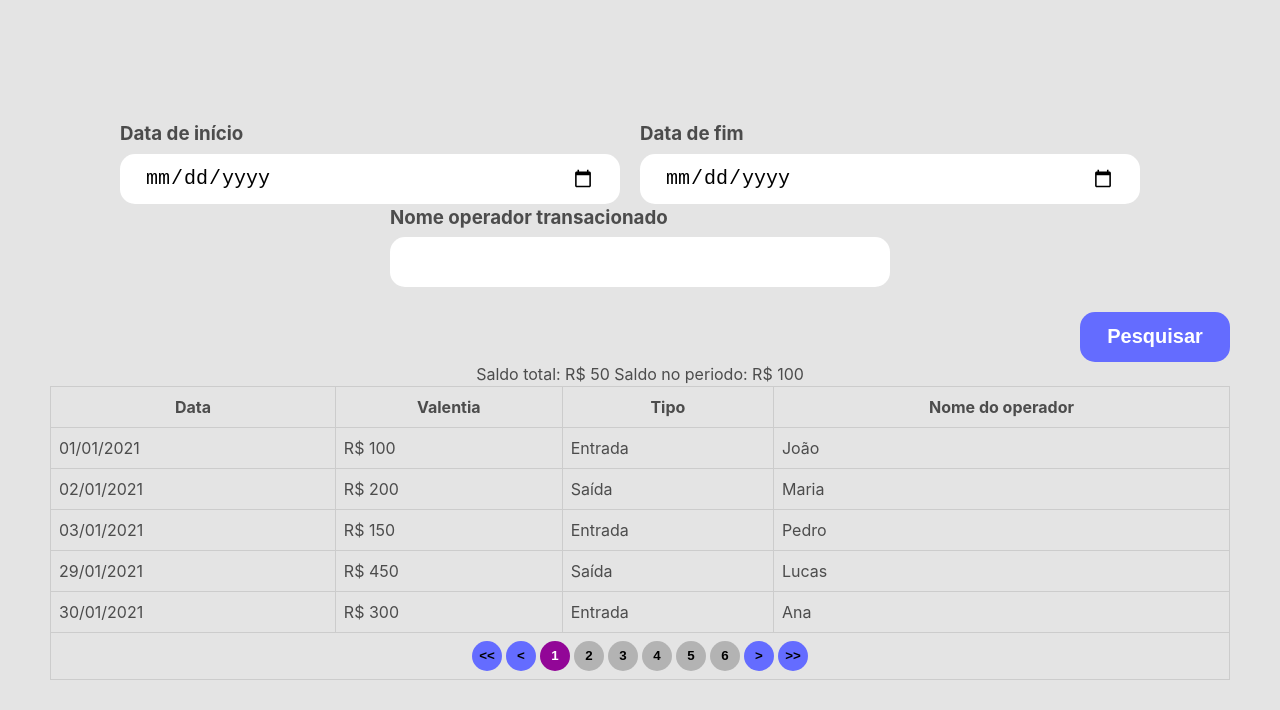
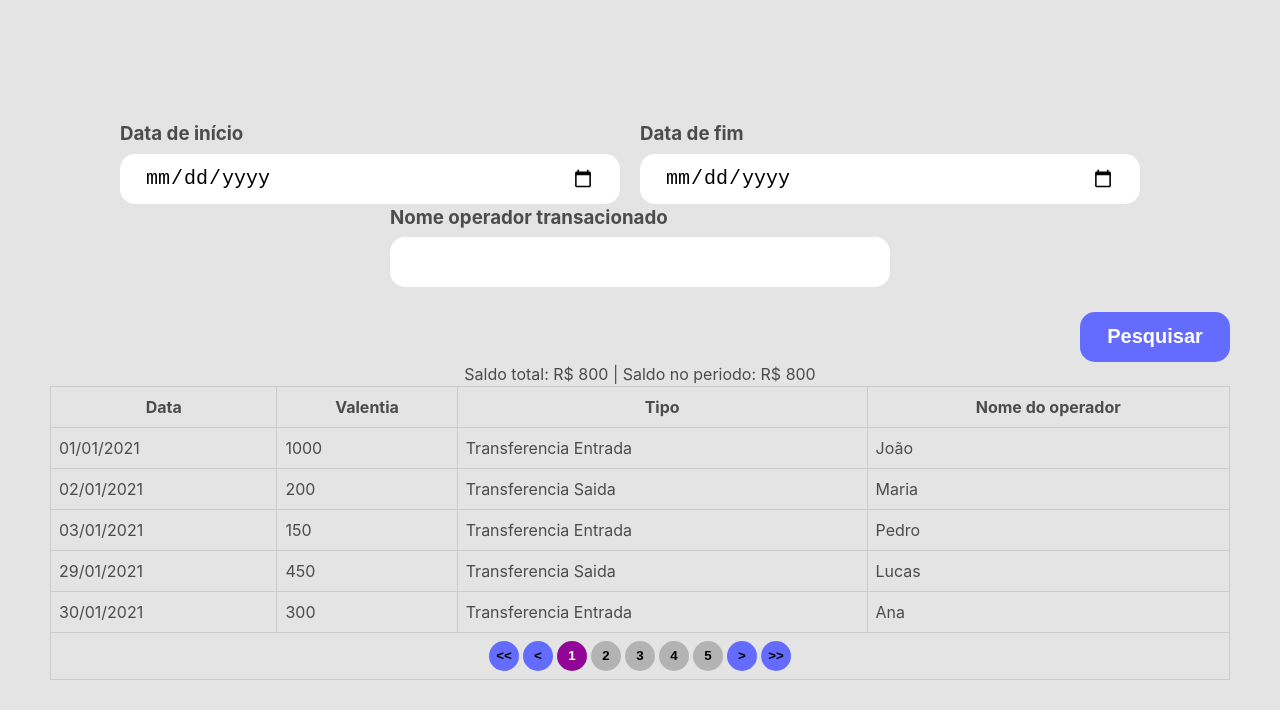
Before and after one commit to me-luc/ps-supera-frontend, a React (Vite) app: page / in a window 1280 px wide. Shown: the top 710 px of the page. Built offline with nearby package versions, Linux system fonts and the light colour scheme; the HTML template or start-up script is replaced by a standard one.

Commit message:
feat: add search filter

```diff
--- a/src/App.tsx
+++ b/src/App.tsx
@@ -1,11 +1,30 @@
-import { useState } from 'react';
+import { useEffect, useState } from 'react';
+import dayjs from 'dayjs';
 import SearchParam from './SearchParam';
 import DataTable from './DataTable';
+import { Operation, OperationData, OperationType } from './types';
 
 function App() {
 	const [beginDate, setBeginDate] = useState('');
 	const [endDate, setEndDate] = useState('');
 	const [operatorName, setOperatorName] = useState('');
+	const [data, setData] = useState<Operation[]>([]);
+	const [filteredData, setFilteredData] = useState<Operation[]>([]);
+	const [totalBalance, setTotalBalance] = useState(0);
+
+	useEffect(() => {
+		const data = getData().map((item) => {
+			return {
+				...item,
+				type: getType(item.type),
+			};
+		});
+		setData(data);
+		setFilteredData(data);
+
+		const total = calculateBalance(data);
+		setTotalBalance(total);
+	}, []);
 
 	return (
 		<>
@@ -26,12 +45,200 @@ function App() {
 				/>
 			</div>
 			<div className='search-button-box'>
-				<button className='search-button'>Pesquisar</button>
+				<button className='search-button' onClick={changeSearch}>
+					Pesquisar
+				</button>
 			</div>
 
-			<DataTable />
+			<DataTable data={filteredData} totalBalance={totalBalance} />
 		</>
 	);
+
+	function changeSearch() {
+		let customData: Operation[] = data;
+
+		if (beginDate) {
+			customData = customData.filter((item) => {
+				const date = dayjs(item.date);
+				const begin = dayjs(beginDate);
+				return date >= begin;
+			});
+		}
+		if (endDate) {
+			customData = customData.filter((item) => {
+				const date = dayjs(item.date);
+				const end = dayjs(endDate);
+				return date <= end;
+			});
+		}
+		if (operatorName) {
+			customData = customData.filter(
+				(item) => item.operatorName === operatorName
+			);
+		}
+		setFilteredData(customData);
+	}
 }
 
 export default App;
+
+export function calculateBalance(data: Operation[]): number {
+	let totalBalance = 0;
+
+	data.forEach((item) => {
+		if (item.type === OperationType.INCOMING_TRANSFER)
+			totalBalance += item.value;
+		if (item.type === OperationType.OUTGOING_TRANSFER)
+			totalBalance -= item.value;
+		if (item.type === OperationType.DEPOSIT) totalBalance += item.value;
+		if (item.type === OperationType.WITHDRAW) totalBalance -= item.value;
+	});
+
+	return totalBalance;
+}
+
+function getType(type: string): OperationType {
+	switch (type) {
+		case 'Transferencia Entrada':
+			return OperationType.INCOMING_TRANSFER;
+		case 'Transferencia Saida':
+			return OperationType.OUTGOING_TRANSFER;
+		case 'Deposito':
+			return OperationType.DEPOSIT;
+		case 'Saque':
+			return OperationType.WITHDRAW;
+		default:
+			return OperationType.INCOMING_TRANSFER;
+	}
+}
+
+function getData(): OperationData[] {
+	return [
+		{
+			date: '01/01/2021',
+			value: 1000,
+			type: 'Transferencia Entrada',
+			operatorName: 'João',
+		},
+		{
+			date: '02/01/2021',
+			value: 200,
+			type: 'Transferencia Saida',
+			operatorName: 'Maria',
+		},
+		{
+			date: '03/01/2021',
+			value: 150,
+			type: 'Transferencia Entrada',
+			operatorName: 'Pedro',
+		},
+		{
+			date: '29/01/2021',
+			value: 450,
+			type: 'Transferencia Saida',
+			operatorName: 'Lucas',
+		},
+		{
+			date: '30/01/2021',
+			value: 300,
+			type: 'Transferencia Entrada',
+			operatorName: 'Ana',
+		},
+		{
+			date: '01/01/2021',
+			value: 100,
+			type: 'Transferencia Entrada',
+			operatorName: 'João',
+		},
+		{
+			date: '02/01/2021',
+			value: 200,
+			type: 'Transferencia Saida',
+			operatorName: 'Maria 2',
+		},
+		{
+			date: '03/01/2021',
+			value: 150,
+			type: 'Transferencia Entrada',
+			operatorName: 'Pedro 2',
+		},
+		{
+			date: '29/01/2021',
+			value: 450,
+			type: 'Transferencia Saida',
+			operatorName: 'Lucas 2',
+		},
+		{
+			date: '30/01/2021',
+			value: 300,
+			type: 'Transferencia Entrada',
+			operatorName: 'Ana',
+		},
+		{
+			date: '01/01/2021',
+			value: 100,
+			type: 'Transferencia Entrada',
+			operatorName: 'João',
+		},
+		{
+			date: '02/01/2021',
+			value: 200,
+			type: 'Transferencia Saida',
+			operatorName: 'Maria',
+		},
+		{
+			date: '03/01/2021',
+			value: 150,
+			type: 'Transferencia Entrada',
+			operatorName: 'Pedro',
+		},
+		{
+			date: '29/01/2021',
+			value: 450,
+			type: 'Transferencia Saida',
+			operatorName: 'Lucas',
+		},
+		{
+			date: '30/01/2021',
+			value: 300,
+			type: 'Transferencia Entrada',
+			operatorName: 'Ana',
+		},
+		{
+			date: '01/01/2021',
+			value: 100,
+			type: 'Transferencia Entrada',
+			operatorName: 'João',
+		},
+		{
+			date: '02/01/2021',
+			value: 200,
+			type: 'Transferencia Saida',
+			operatorName: 'Maria',
+		},
+		{
+			date: '03/01/2021',
+			value: 150,
+			type: 'Transferencia Entrada',
+			operatorName: 'Pedro',
+		},
+		{
+			date: '29/01/2021',
+			value: 450,
+			type: 'Transferencia Saida',
+			operatorName: 'Lucas',
+		},
+		{
+			date: '30/01/2021',
+			value: 300,
+			type: 'Transferencia Entrada',
+			operatorName: 'Ana',
+		},
+		{
+			date: '30/01/2021',
+			value: 300,
+			type: 'Transferencia Entrada',
+			operatorName: 'Ana',
+		},
+	];
+}
--- a/src/DataTable.tsx
+++ b/src/DataTable.tsx
@@ -1,14 +1,25 @@
 import { useState } from 'react';
+import { Operation, OperationType } from './types';
+import { calculateBalance } from './App';
 
-export default function DataTable() {
+interface DataTableProps {
+	data: Operation[];
+	totalBalance: number;
+}
+
+export default function DataTable({ data, totalBalance }: DataTableProps) {
 	const [page, setPage] = useState(1);
-	const data = getData();
 	const ITEMS_PER_PAGE = 5;
 	const PAGES_COUNT = Math.ceil(data.length / ITEMS_PER_PAGE);
 
+	const periodBalance = calculateBalance(data);
+
 	return (
 		<table className='data-table'>
-			<caption>Saldo total: R$ 50 Saldo no periodo: R$ 100</caption>
+			<caption>
+				Saldo total: R$ {totalBalance} | Saldo no periodo: R${' '}
+				{periodBalance}
+			</caption>
 			<thead>
 				<tr>
 					<th>Data</th>
@@ -64,164 +75,3 @@ export default function DataTable() {
 		</table>
 	);
 }
-
-function getData() {
-	return [
-		{
-			date: '01/01/2021',
-			value: 'R$ 100',
-			type: 'Entrada',
-			operatorName: 'João',
-		},
-		{
-			date: '02/01/2021',
-			value: 'R$ 200',
-			type: 'Saída',
-			operatorName: 'Maria',
-		},
-		{
-			date: '03/01/2021',
-			value: 'R$ 150',
-			type: 'Entrada',
-			operatorName: 'Pedro',
-		},
-		{
-			date: '29/01/2021',
-			value: 'R$ 450',
-			type: 'Saída',
-			operatorName: 'Lucas',
-		},
-		{
-			date: '30/01/2021',
-			value: 'R$ 300',
-			type: 'Entrada',
-			operatorName: 'Ana',
-		},
-		{
-			date: '01/01/2021',
-			value: 'R$ 100',
-			type: 'Entrada',
-			operatorName: 'João',
-		},
-		{
-			date: '02/01/2021',
-			value: 'R$ 200',
-			type: 'Saída',
-			operatorName: 'Maria 2',
-		},
-		{
-			date: '03/01/2021',
-			value: 'R$ 150',
-			type: 'Entrada',
-			operatorName: 'Pedro 2',
-		},
-		{
-			date: '29/01/2021',
-			value: 'R$ 450',
-			type: 'Saída',
-			operatorName: 'Lucas 2',
-		},
-		{
-			date: '30/01/2021',
-			value: 'R$ 300',
-			type: 'Entrada',
-			operatorName: 'Ana',
-		},
-		{
-			date: '01/01/2021',
-			value: 'R$ 100',
-			type: 'Entrada',
-			operatorName: 'João',
-		},
-		{
-			date: '02/01/2021',
-			value: 'R$ 200',
-			type: 'Saída',
-			operatorName: 'Maria',
-		},
-		{
-			date: '03/01/2021',
-			value: 'R$ 150',
-			type: 'Entrada',
-			operatorName: 'Pedro',
-		},
-		{
-			date: '29/01/2021',
-			value: 'R$ 450',
-			type: 'Saída',
-			operatorName: 'Lucas',
-		},
-		{
-			date: '30/01/2021',
-			value: 'R$ 300',
-			type: 'Entrada',
-			operatorName: 'Ana',
-		},
-		{
-			date: '01/01/2021',
-			value: 'R$ 100',
-			type: 'Entrada',
-			operatorName: 'João',
-		},
-		{
-			date: '02/01/2021',
-			value: 'R$ 200',
-			type: 'Saída',
-			operatorName: 'Maria',
-		},
-		{
-			date: '03/01/2021',
-			value: 'R$ 150',
-			type: 'Entrada',
-			operatorName: 'Pedro',
-		},
-		{
-			date: '29/01/2021',
-			value: 'R$ 450',
-			type: 'Saída',
-			operatorName: 'Lucas',
-		},
-		{
-			date: '30/01/2021',
-			value: 'R$ 300',
-			type: 'Entrada',
-			operatorName: 'Ana',
-		},
-		{
-			date: '01/01/2021',
-			value: 'R$ 100',
-			type: 'Entrada',
-			operatorName: 'João',
-		},
-		{
-			date: '02/01/2021',
-			value: 'R$ 200',
-			type: 'Saída',
-			operatorName: 'Maria',
-		},
-		{
-			date: '03/01/2021',
-			value: 'R$ 150',
-			type: 'Entrada',
-			operatorName: 'Pedro',
-		},
-		{
-			date: '29/01/2021',
-			value: 'R$ 450',
-			type: 'Saída',
-			operatorName: 'Lucas',
-		},
-		{
-			date: '30/01/2021',
-			value: 'R$ 300',
-			type: 'Entrada',
-			operatorName: 'Ana',
-		},
-		{
-			date: '30/01/2021',
-			value: 'R$ 300',
-			type: 'Entrada',
-			operatorName: 'Ana',
-		},
-	];
-}
--- /dev/null
+++ b/src/types.ts
@@ -0,0 +1,24 @@
+export interface Operation {
+	date: string;
+	value: number;
+	type: OperationType;
+	operatorName: string;
+}
+
+export interface OperationData {
+	date: string;
+	value: number;
+	type:
+		| 'Deposito'
+		| 'Saque'
+		| 'Transferencia Entrada'
+		| 'Transferencia Saida';
+	operatorName: string;
+}
+
+export enum OperationType {
+	DEPOSIT = 'Deposito',
+	WITHDRAW = 'Saque',
+	INCOMING_TRANSFER = 'Transferencia Entrada',
+	OUTGOING_TRANSFER = 'Transferencia Saida',
+}
```
